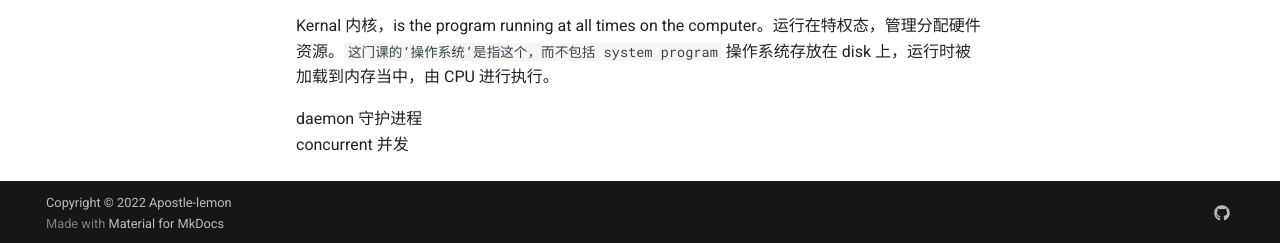
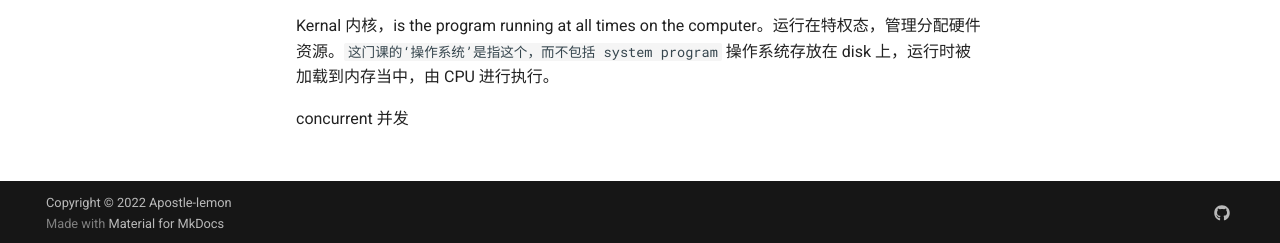
Before and after one commit to Apostle-lemon/Apostle-lemon.github.io, an MkDocs documentation site: the page built from docs/课程学习/计算机系统二/【智云课堂】计算机系统二.md, in a window 1280 px wide and 1080 px high. Shown: the part 834-1077 px from the top of the window. Built offline with MkDocs 1.6.1 and Material for MkDocs 9.7.7, drawn with Linux system fonts in a browser that asks for light colours.

Commit message:
vault backup: 2022-10-27 20:15:33
Affected files:
docs/课程学习/计算机系统二/【智云课堂】计算机系统二.md

```diff
--- a/docs/课程学习/计算机系统二/【智云课堂】计算机系统二.md
+++ b/docs/课程学习/计算机系统二/【智云课堂】计算机系统二.md
@@ -23,5 +23,4 @@
 
 Kernal 内核，is the program running at all times on the computer。运行在特权态，管理分配硬件资源。`这门课的‘操作系统’是指这个，而不包括 system program` 操作系统存放在 disk 上，运行时被加载到内存当中，由 CPU 进行执行。
 
-daemon 守护进程
 concurrent 并发
```
